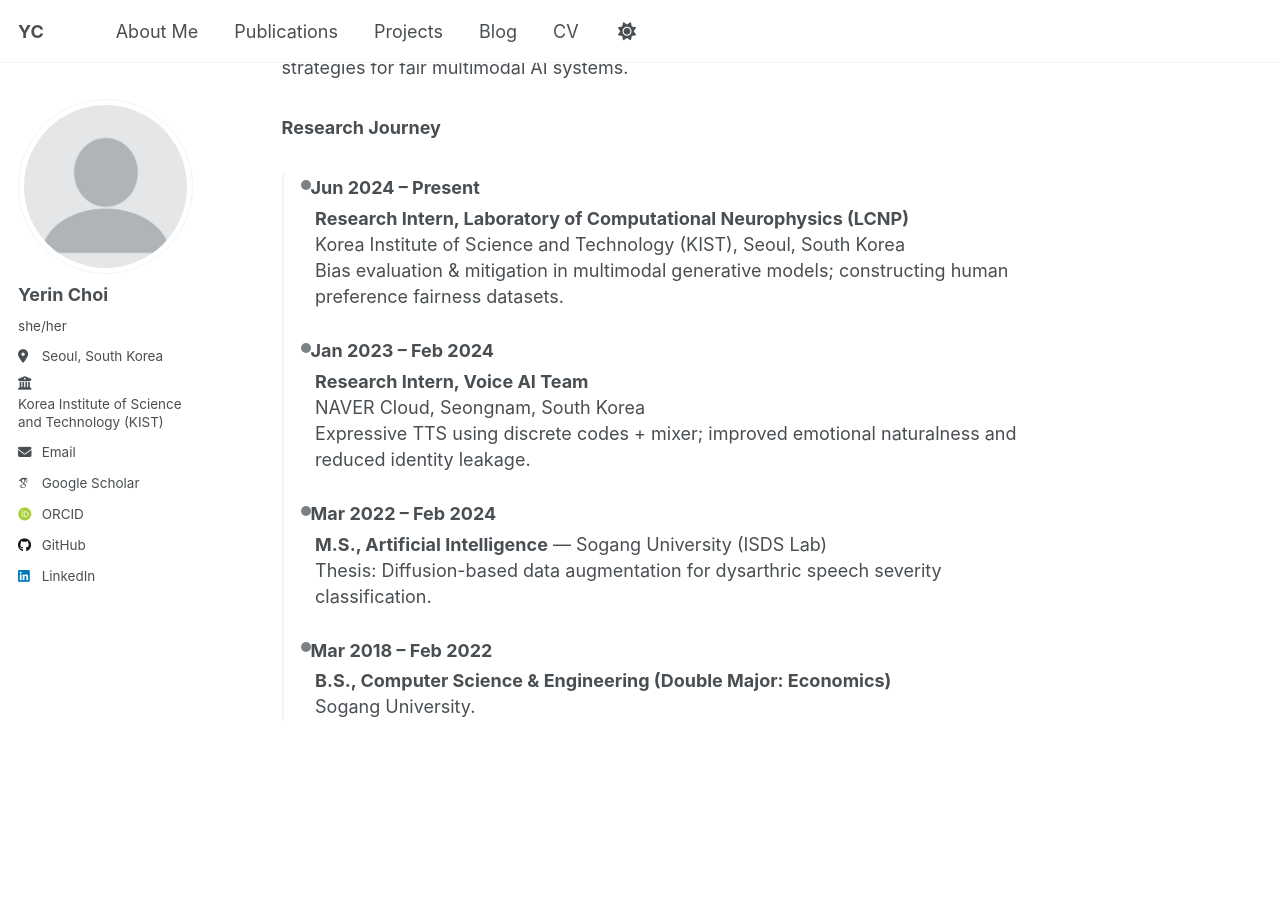
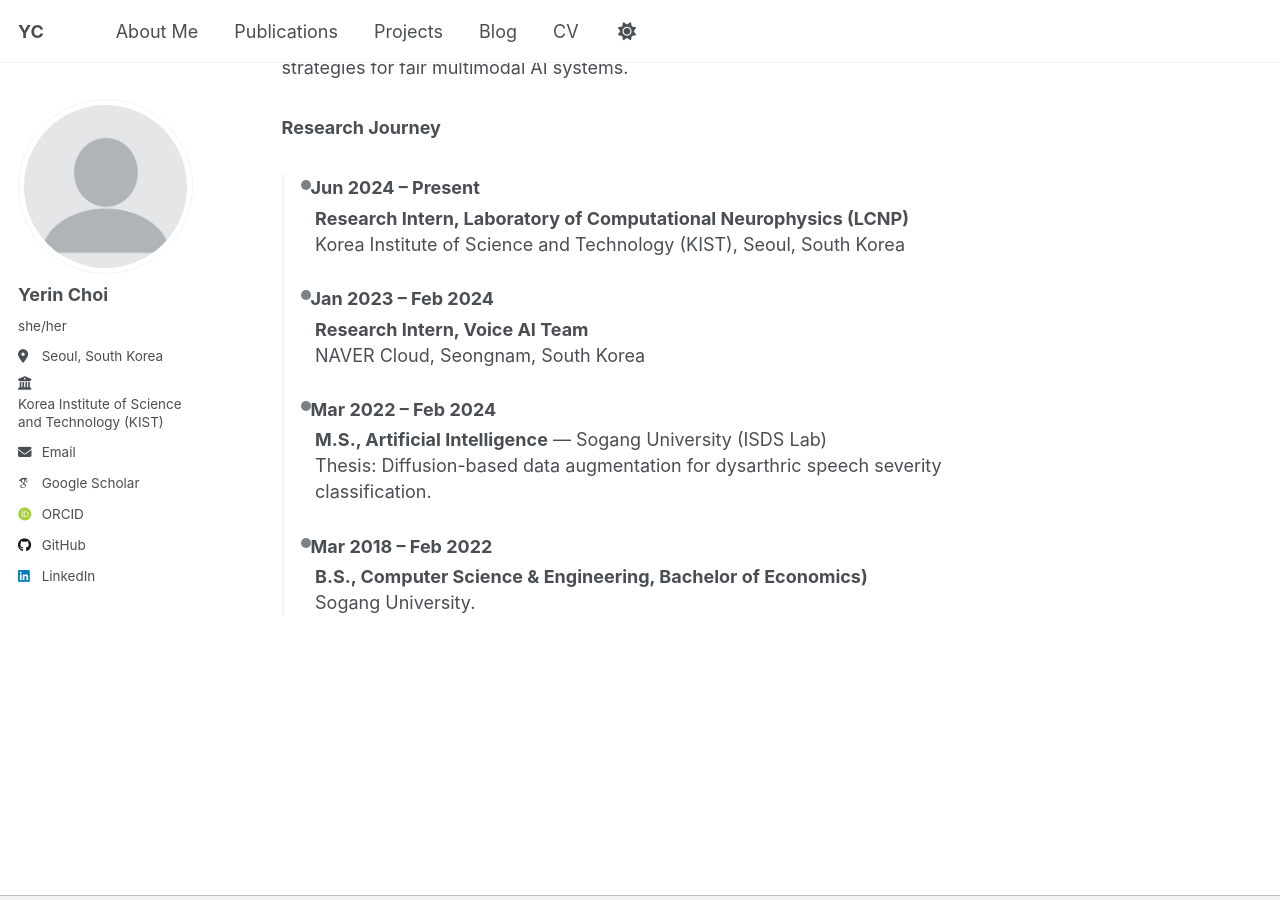
Before and after one commit to lakahaga/lakahaga.github.io, a Jekyll site: the page built from _pages/about.md, in a window 1280 px wide and 900 px high, scrolled down 613 px. Built offline with Jekyll 4.4.1, drawn with Linux system fonts in a browser that asks for light colours; some web fonts are replaced; a script that is not in the unit is left out.

Commit message:
Update about.md

```diff
--- a/_pages/about.md
+++ b/_pages/about.md
@@ -27,7 +27,6 @@ I am currently seeking Ph.D. opportunities to develop principled evaluation and
     <div class="timeline-content">
       <b>Research Intern, Laboratory of Computational Neurophysics (LCNP)</b><br>
       Korea Institute of Science and Technology (KIST), Seoul, South Korea<br>
-      Bias evaluation & mitigation in multimodal generative models; constructing human preference fairness datasets.
     </div>
   </div>
 
@@ -36,7 +35,6 @@ I am currently seeking Ph.D. opportunities to develop principled evaluation and
     <div class="timeline-content">
       <b>Research Intern, Voice AI Team</b><br>
       NAVER Cloud, Seongnam, South Korea<br>
-      Expressive TTS using discrete codes + mixer; improved emotional naturalness and reduced identity leakage.
     </div>
   </div>
 
@@ -51,7 +49,7 @@ I am currently seeking Ph.D. opportunities to develop principled evaluation and
   <div class="timeline-item">
     <div class="timeline-date">Mar 2018 – Feb 2022</div>
     <div class="timeline-content">
-      <b>B.S., Computer Science & Engineering (Double Major: Economics)</b><br>
+      <b>B.S., Computer Science & Engineering, Bachelor of Economics)</b><br>
       Sogang University.
     </div>
   </div>
```
